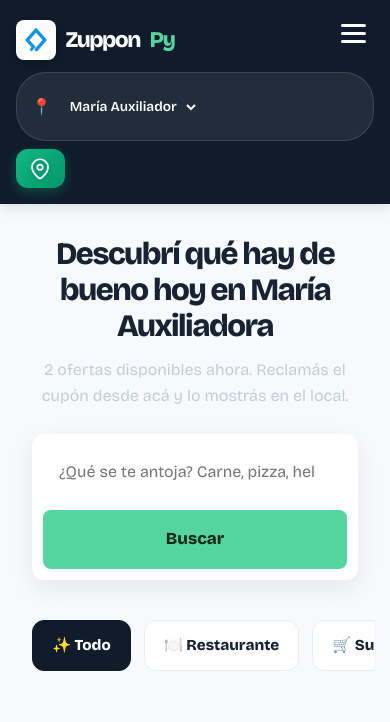
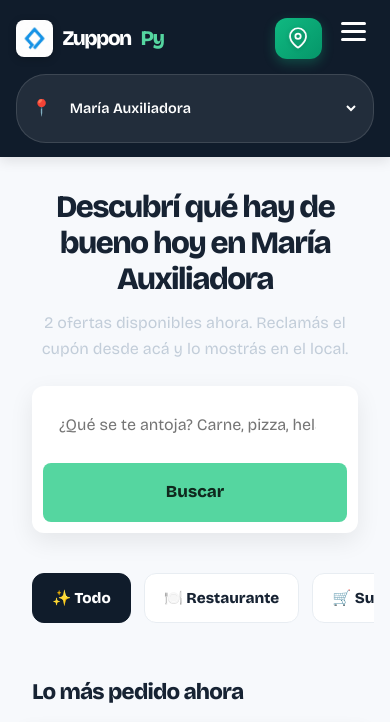
Before and after one commit to EdutechPy/Last-zuppon, a Flask app: page / in a window 390 px wide. Shown: the top 722 px of the page. Run offline with Flask 3, Linux system fonts and the light colour scheme; data comes from the database, SQL or seed files in the repository.

Commit message:
Update style.css

```diff
--- a/static/style.css
+++ b/static/style.css
@@ -2245,99 +2245,116 @@ label small,.chico{
 
 /* RESET COMPLETO PARA MÓVILES */
 @media (max-width:768px){
-  /* Contenedor raíz */
+  /* Contenedor raíz sin overflow */
   html{
     width:100%;
+    max-width:100%;
     overflow-x:hidden;
     position:relative;
   }
 
   body{
     width:100%;
+    max-width:100%;
     overflow-x:hidden;
     position:relative;
     margin:0;
     padding:0;
   }
 
-  /* TODOS los elementos limitados al ancho */
+  /* TODOS los elementos limitados */
   *{
     max-width:100%;
     box-sizing:border-box;
   }
 
-  /* Contenedor principal */
+  /* Contenedor principal sin overflow */
   main{
     width:100%;
+    max-width:100%;
     padding:0 1rem 3rem;
     margin:0;
     overflow-x:hidden;
   }
 
-  /* Header responsive */
+  /* ===== HEADER COMPACTO ===== */
   .top{
     width:100%;
-    padding:1rem;
-    gap:.5rem;
+    max-width:100%;
+    padding:.9rem 1rem;
+    gap:.7rem;
     overflow:visible;
-  }
-
-  /* Mostrar botón hamburguesa */
+    display:grid;
+    grid-template-columns:auto 1fr auto auto;
+    grid-template-rows:auto auto;
+    align-items:center;
+  }
+
+  /* Logo */
+  .brand{
+    grid-column:1;
+    grid-row:1;
+    font-size:1.3rem;
+    white-space:nowrap;
+  }
+
+  .brand .logo{
+    height:2.3rem;
+  }
+
+  /* Botón hamburguesa */
   .menu-toggle{
     display:flex;
-    order:2;
-  }
-
-  .brand{
-    font-size:1.4rem;
-    order:1;
-  }
-
-  .brand .logo{
-    height:2.5rem;
-  }
-
-  /* Selector de ciudad compacto */
-  .lugar{
-    order:3;
-    padding:.6rem .9rem;
+    grid-column:4;
+    grid-row:1;
     margin-left:0;
   }
 
-  .lugar select{
-    width:auto;
-    max-width:140px;
-    font-size:.85rem;
-    padding:.3rem .4rem;
-  }
-
-  /* Botón mapa compacto */
+  /* Botón mapa */
   .btn-mapa{
-    order:4;
-    padding:.6rem .9rem;
+    grid-column:3;
+    grid-row:1;
+    padding:.65rem .85rem;
+    font-size:.9rem;
   }
 
   .btn-mapa span{
     display:none;
   }
 
-  /* Navegación tipo drawer lateral */
+  /* Selector de ciudad en segunda fila */
+  .lugar{
+    grid-column:1 / -1;
+    grid-row:2;
+    width:100%;
+    padding:.6rem .9rem;
+    margin:0;
+  }
+
+  .lugar select{
+    width:100%;
+    max-width:100%;
+    font-size:.9rem;
+    padding:.4rem;
+  }
+
+  /* ===== MENÚ DRAWER LATERAL ===== */
   .top nav{
     display:flex;
     flex-direction:column;
     position:fixed;
     top:0;
     right:-100%;
-    width:280px;
-    max-width:85vw;
+    width:min(300px, 85vw);
     height:100vh;
+    height:100dvh;
     background:var(--navy);
     padding:5rem 1.5rem 2rem;
     gap:0;
     z-index:1000;
     overflow-y:auto;
     transition:right .3s cubic-bezier(.4,0,.2,1);
-    box-shadow:-4px 0 20px rgba(0,0,0,.3);
+    box-shadow:-8px 0 24px rgba(0,0,0,.4);
   }
 
   .top nav.active{
@@ -2378,6 +2402,7 @@ label small,.chico{
   /* Hero responsive */
   .hero{
     width:100%;
+    max-width:100%;
     padding:2rem 1rem 1.5rem;
     margin:0;
   }
@@ -2393,7 +2418,7 @@ label small,.chico{
   /* Buscador en columna */
   .busca{
     width:100%;
-    max-width:none;
+    max-width:100%;
     flex-direction:column;
     padding:.7rem;
     gap:.7rem;
@@ -2412,14 +2437,16 @@ label small,.chico{
     font-size:1.05rem;
   }
 
-  /* Chips sin margins negativos */
+  /* Chips sin overflow */
   .chips{
     width:100%;
+    max-width:100%;
     padding:1rem 1rem 1.5rem;
     margin:0;
     gap:.8rem;
     overflow-x:auto;
     overflow-y:hidden;
+    -webkit-overflow-scrolling:touch;
   }
 
   .chip{
@@ -2765,7 +2809,9 @@ label small,.chico{
     }
 
     .top{
-      padding-top:max(1rem, env(safe-area-inset-top));
+      padding-top:max(.9rem, env(safe-area-inset-top));
+      padding-left:max(1rem, env(safe-area-inset-left));
+      padding-right:max(1rem, env(safe-area-inset-right));
     }
 
     .whatsapp-flotante{
```
Also changed, not shown: other parts of static/style.css (+38 -14 lines).
